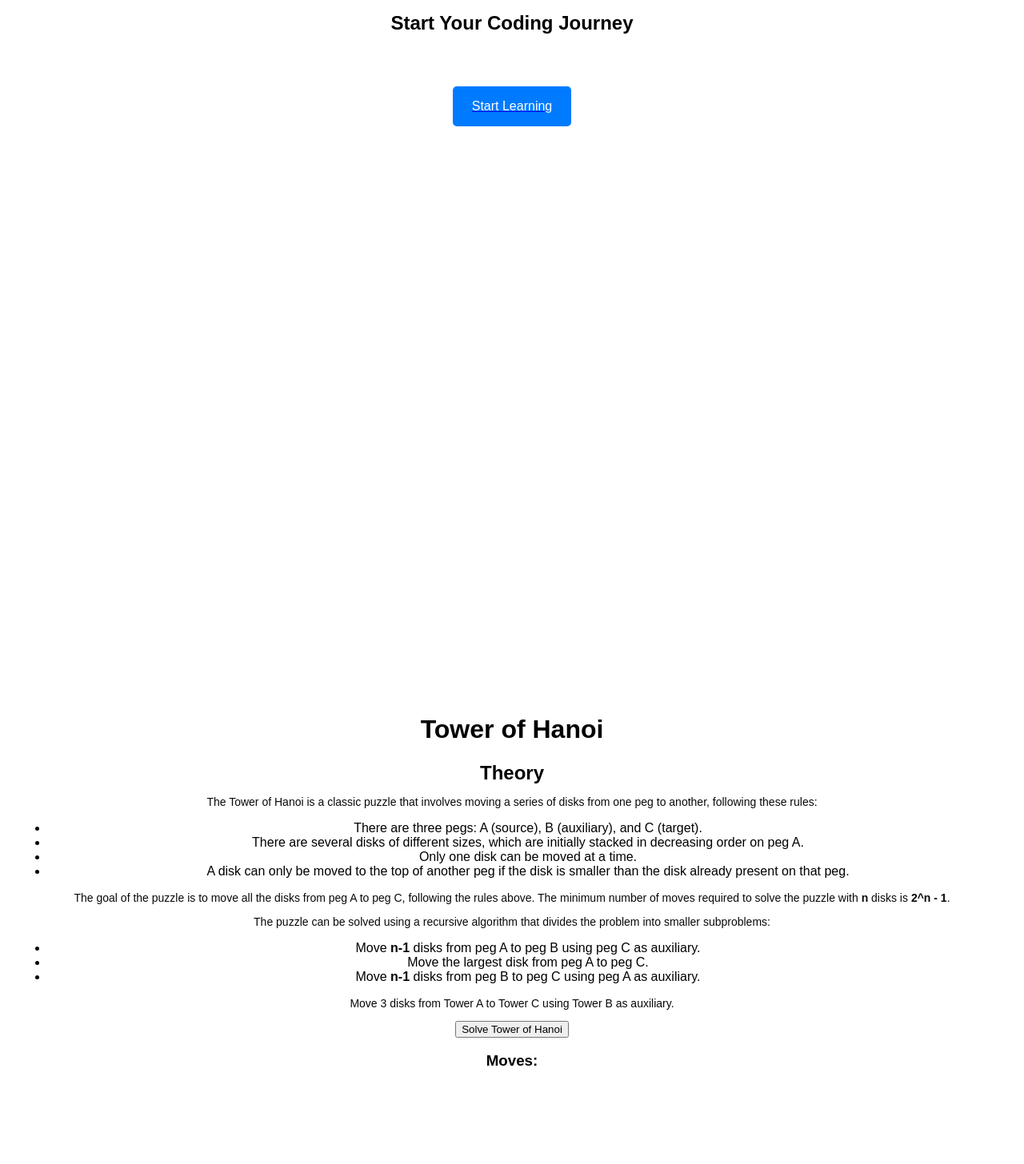
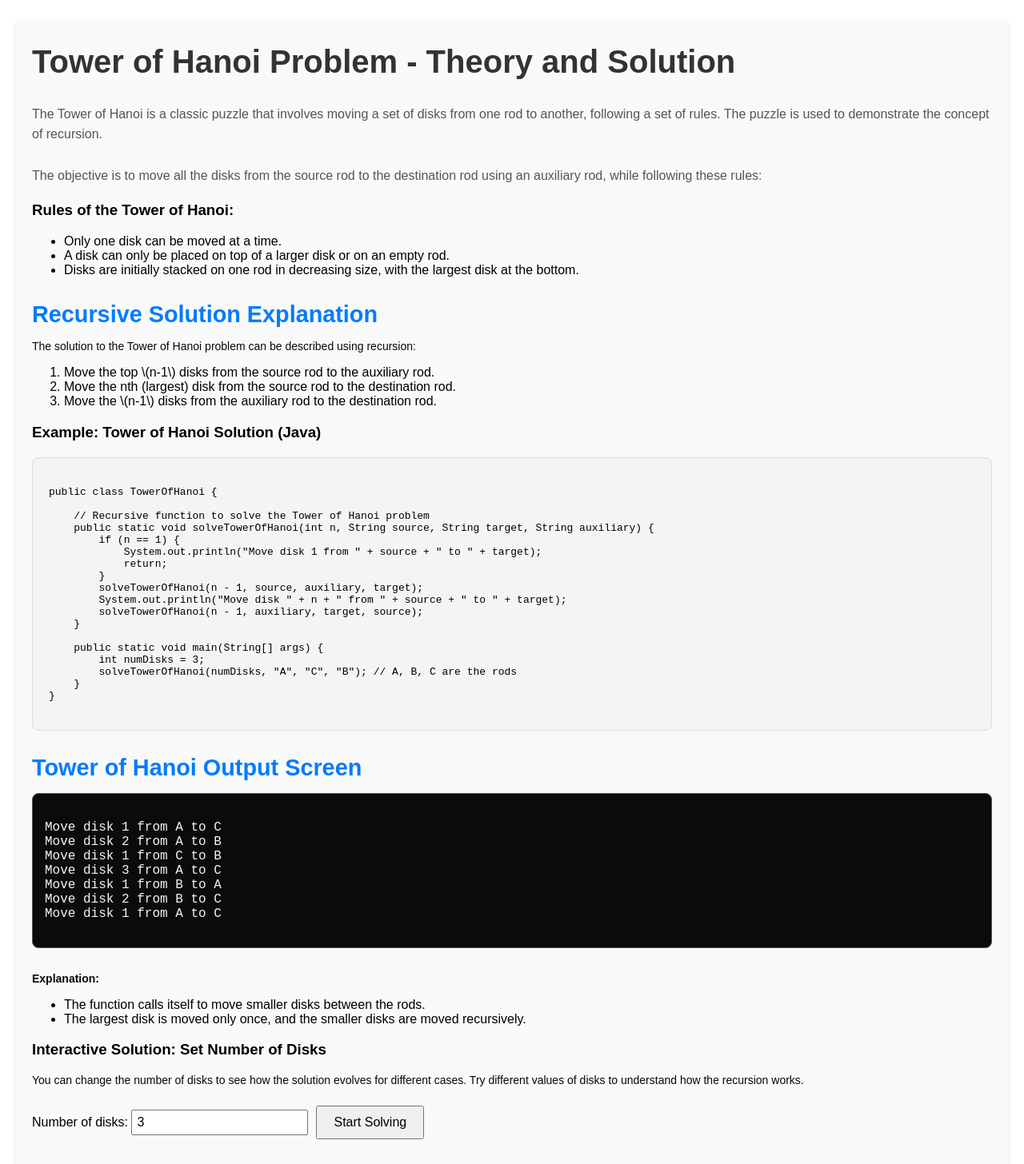
Before and after one commit to aarogya23/ViteReact, a React (Vite) app: page /tower-of-hanoi in a window 1280 px wide. Shown: the part 160-1616 px from the top of the page at 80% size. Before the commit the page ends 1537 px from the top, so only its background shows below. Built offline with nearby package versions, Linux system fonts and the light colour scheme.

Commit message:
project update

```diff
--- a/src/TowerOfHanoi.jsx
+++ b/src/TowerOfHanoi.jsx
@@ -1,69 +1,151 @@
+// src/TowerOfHanoi.js
 import React, { useState } from 'react';
+import './assets/Tree.css'; // Import the CSS file for styling
+import { useNavigate } from 'react-router-dom';
 
-function TowerOfHanoi() {
-  const [disks, setDisks] = useState(3); // Number of disks
-  const [moves, setMoves] = useState([]);
+const TowerOfHanoi = () => {
+  const navigate = useNavigate();
+  const [steps, setSteps] = useState([]);
+  const [diskCount, setDiskCount] = useState(3);  // Default number of disks is 3
 
-  // Function to solve Tower of Hanoi using recursion
-  const solveHanoi = (n, source, auxiliary, target) => {
+  const solveTowerOfHanoi = (n, source, target, auxiliary, moves) => {
     if (n === 1) {
-      setMoves((prevMoves) => [...prevMoves, `Move disk from ${source} to ${target}`]);
+      moves.push(`Move disk 1 from ${source} to ${target}`);
       return;
     }
-    solveHanoi(n - 1, source, target, auxiliary);
-    setMoves((prevMoves) => [...prevMoves, `Move disk from ${source} to ${target}`]);
-    solveHanoi(n - 1, auxiliary, source, target);
+    solveTowerOfHanoi(n - 1, source, auxiliary, target, moves);
+    moves.push(`Move disk ${n} from ${source} to ${target}`);
+    solveTowerOfHanoi(n - 1, auxiliary, target, source, moves);
   };
 
-  const handleSolve = () => {
-    setMoves([]);
-    solveHanoi(disks, 'A', 'B', 'C');
+  const startSolution = () => {
+    const moves = [];
+    solveTowerOfHanoi(diskCount, 'A', 'C', 'B', moves); // A, B, C are the rods
+    setSteps(moves);
+  };
+
+  const handleBack = () => {
+    navigate(-1);
+  };
+
+  const handleNext = () => {
+    navigate('/recursion'); // Ensure this path matches the route for recursion.jsx
   };
 
   return (
-    <div>
-      <h1>Tower of Hanoi</h1>
+    <div className="tree-container">
+      <h2 className="title">Tower of Hanoi Problem - Theory and Solution</h2>
 
-      {/* Theory Section */}
-      <section>
-        <h2>Theory</h2>
-        <p>
-          The Tower of Hanoi is a classic puzzle that involves moving a series of disks from one peg to another, following these rules:
-        </p>
+      <p className="intro-text">
+        The Tower of Hanoi is a classic puzzle that involves moving a set of disks from one rod to another, following a set of rules. The puzzle is used to demonstrate the concept of recursion.
+        <br /><br />
+        The objective is to move all the disks from the source rod to the destination rod using an auxiliary rod, while following these rules:
+      </p>
+
+      <h3 className="subtitle">Rules of the Tower of Hanoi:</h3>
+      <ul>
+        <li>Only one disk can be moved at a time.</li>
+        <li>A disk can only be placed on top of a larger disk or on an empty rod.</li>
+        <li>Disks are initially stacked on one rod in decreasing size, with the largest disk at the bottom.</li>
+      </ul>
+
+      <h3 className="subheading">Recursive Solution Explanation</h3>
+      <p className="solution-text">
+        The solution to the Tower of Hanoi problem can be described using recursion:
+      </p>
+      <ol>
+        <li>Move the top \(n-1\) disks from the source rod to the auxiliary rod.</li>
+        <li>Move the nth (largest) disk from the source rod to the destination rod.</li>
+        <li>Move the \(n-1\) disks from the auxiliary rod to the destination rod.</li>
+      </ol>
+
+      {/* Example Code Section */}
+      <h3 className="subtitle">Example: Tower of Hanoi Solution (Java)</h3>
+      <pre className="code-block">
+        {`
+public class TowerOfHanoi {
+
+    // Recursive function to solve the Tower of Hanoi problem
+    public static void solveTowerOfHanoi(int n, String source, String target, String auxiliary) {
+        if (n == 1) {
+            System.out.println("Move disk 1 from " + source + " to " + target);
+            return;
+        }
+        solveTowerOfHanoi(n - 1, source, auxiliary, target);
+        System.out.println("Move disk " + n + " from " + source + " to " + target);
+        solveTowerOfHanoi(n - 1, auxiliary, target, source);
+    }
+
+    public static void main(String[] args) {
+        int numDisks = 3;
+        solveTowerOfHanoi(numDisks, "A", "C", "B"); // A, B, C are the rods
+    }
+}
+        `}
+      </pre>
+
+      <h3 className="subheading">Tower of Hanoi Output Screen</h3>
+      <pre className="output-screen">
+        {`
+Move disk 1 from A to C
+Move disk 2 from A to B
+Move disk 1 from C to B
+Move disk 3 from A to C
+Move disk 1 from B to A
+Move disk 2 from B to C
+Move disk 1 from A to C
+        `}
+      </pre>
+
+      <p><strong>Explanation:</strong></p>
+      <ul>
+        <li>The function calls itself to move smaller disks between the rods.</li>
+        <li>The largest disk is moved only once, and the smaller disks are moved recursively.</li>
+      </ul>
+
+      <h3 className="subtitle">Interactive Solution: Set Number of Disks</h3>
+      <p>
+        You can change the number of disks to see how the solution evolves for different cases. Try different values of disks to understand how the recursion works.
+      </p>
+      <div className="disk-settings">
+        <label>Number of disks: </label>
+        <input
+          type="number"
+          value={diskCount}
+          onChange={(e) => setDiskCount(e.target.value)}
+          min="1"
+          style={{ padding: '5px', fontSize: '1rem' }}
+        />
+        <button
+          onClick={startSolution}
+          style={{
+            padding: '10px 20px',
+            fontSize: '1rem',
+            margin: '10px',
+            cursor: 'pointer'
+          }}
+        >
+          Start Solving
+        </button>
+      </div>
+
+      <h3 className="subtitle">Solution Steps:</h3>
+      <div className="steps">
         <ul>
-          <li>There are three pegs: A (source), B (auxiliary), and C (target).</li>
-          <li>There are several disks of different sizes, which are initially stacked in decreasing order on peg A.</li>
-          <li>Only one disk can be moved at a time.</li>
-          <li>A disk can only be moved to the top of another peg if the disk is smaller than the disk already present on that peg.</li>
+          {steps.length === 0 ? (
+            <li>No steps yet. Press "Start Solving" to see the solution.</li>
+          ) : (
+            steps.map((step, index) => <li key={index}>{step}</li>)
+          )}
         </ul>
-        <p>
-          The goal of the puzzle is to move all the disks from peg A to peg C, following the rules above. The minimum number of moves required to solve the puzzle with <strong>n</strong> disks is <strong>2^n - 1</strong>.
-        </p>
-        <p>
-          The puzzle can be solved using a recursive algorithm that divides the problem into smaller subproblems:
-        </p>
-        <ul>
-          <li>Move <strong>n-1</strong> disks from peg A to peg B using peg C as auxiliary.</li>
-          <li>Move the largest disk from peg A to peg C.</li>
-          <li>Move <strong>n-1</strong> disks from peg B to peg C using peg A as auxiliary.</li>
-        </ul>
-      </section>
+      </div>
 
-      {/* Buttons and Moves */}
-      <p>Move {disks} disks from Tower A to Tower C using Tower B as auxiliary.</p>
-      <button onClick={handleSolve}>Solve Tower of Hanoi</button>
-
-      {/* List of Moves */}
-      <div>
-        <h3>Moves:</h3>
-        <ul>
-          {moves.map((move, index) => (
-            <li key={index}>{move}</li>
-          ))}
-        </ul>
+      <div className="navigation-buttons">
+        <button className="back-button" onClick={handleBack} style={{ height: '50px', width: 'auto' }}>Back</button>
+        <button className="next-button" onClick={handleNext} style={{ height: '50px', width: 'auto' }}>Next</button>
       </div>
     </div>
   );
-}
+};
 
 export default TowerOfHanoi;
--- a/src/component/Navbar.jsx
+++ b/src/component/Navbar.jsx
@@ -6,15 +6,17 @@ const Navbar = () => {
   // Get the current location
   const location = useLocation();
 
-  // Check if the current route is '/home', '/contact', '/about', '/learn-categories', or '/tree'
+  // Check if the current route is '/home', '/contact', '/about', '/learn-categories', '/tree', or '/tower-of-hanoi'
   const isHomePage = location.pathname === '/home';
   const isContactPage = location.pathname === '/contact';
   const isAboutPage = location.pathname === '/about';
   const isLearnPage = location.pathname === '/learn-categories';
   const isTreePage = location.pathname === '/tree'; // Check if it's the /tree page
-  const islogin = location.pathname === '/login';
-  const isRegister = location.pathname === '/register';
-  const isRecursion = location.pathname === '/recursion';
+  const isLoginPage = location.pathname === '/login';
+  const isRegisterPage = location.pathname === '/register';
+  const isRecursionPage = location.pathname === '/recursion';
+  const isTowerOfHanoiPage = location.pathname === '/tower-of-hanoi'; // Check if it's the /tower-of-hanoi page
+
   return (
     <div>
       <div className="navbar">
@@ -40,24 +42,22 @@ const Navbar = () => {
             <Link to="/contact" className="nav-link">Contact</Link>
           </li>
           {/* Login Links */}
-
           <div className="nav-container">
-  <li className="nav-item">
-    <Link to="/login" className="nav-link">Login</Link>
-  </li>
-</div>
-
+            <li className="nav-item">
+              <Link to="/login" className="nav-link">Login</Link>
+            </li>
+          </div>
         </ul>
       </div>
 
       {/* Conditionally render the "Start Your Coding Journey" Section */}
-      {/* Only render it if the current page is not Home, About, Contact, Learn, or Tree */}
-      {!isHomePage && !isContactPage && !isAboutPage && !isLearnPage && !isTreePage && !islogin && !isRegister && !isRecursion && (
+      {/* Only render it if the current page is not Home, About, Contact, Learn, Tree, or Tower of Hanoi */}
+      {!isHomePage && !isContactPage && !isAboutPage && !isLearnPage && !isTreePage && !isLoginPage && !isRegisterPage && !isRecursionPage && !isTowerOfHanoiPage && (
         <div className="start-coding-journey">
           <h2>Start Your Coding Journey</h2>
           <Link to="/learn-categories">
             <div className="button-container">
-              <button className="category-button" style={{ marginTop: '-40rem', height :'50px', width: 'auto'}}>Start Learning</button>
+              <button className="category-button" style={{ marginTop: '-40rem', height: '50px', width: 'auto' }}>Start Learning</button>
             </div>
           </Link>
         </div>
```
